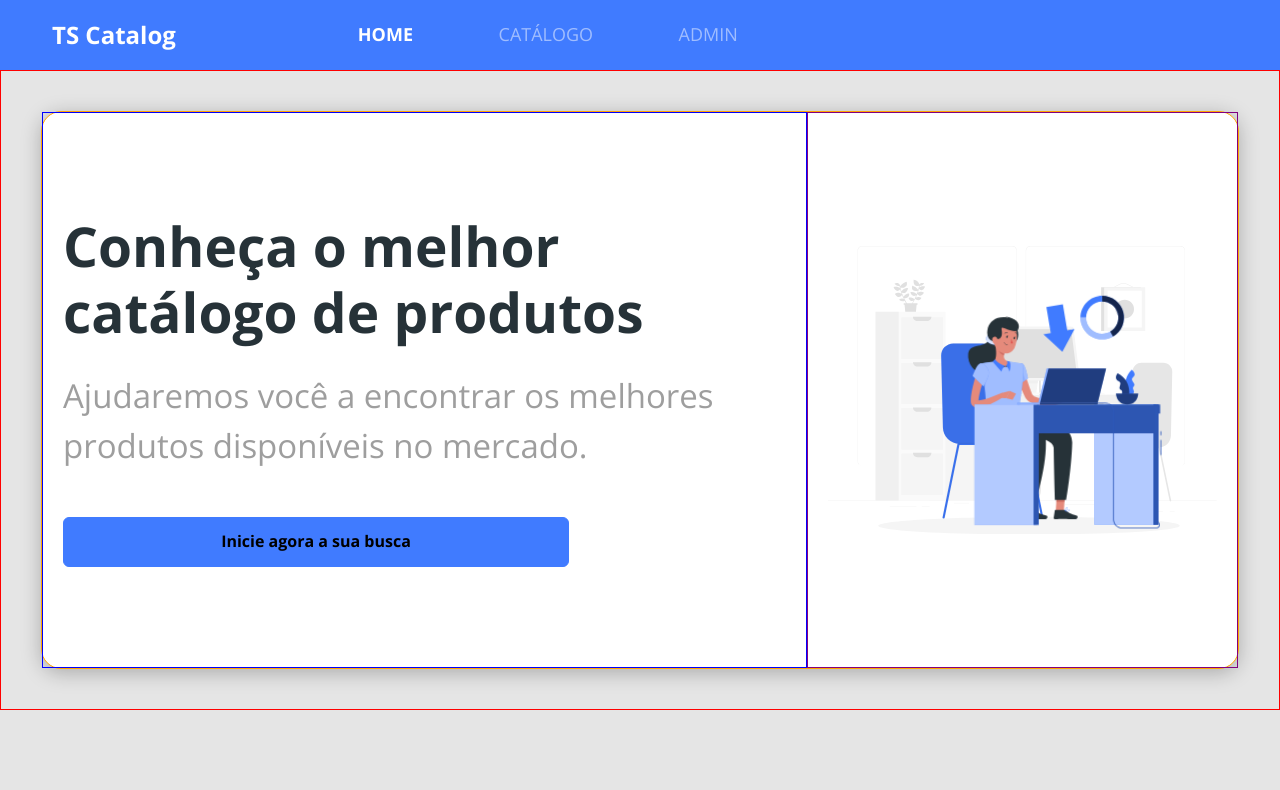
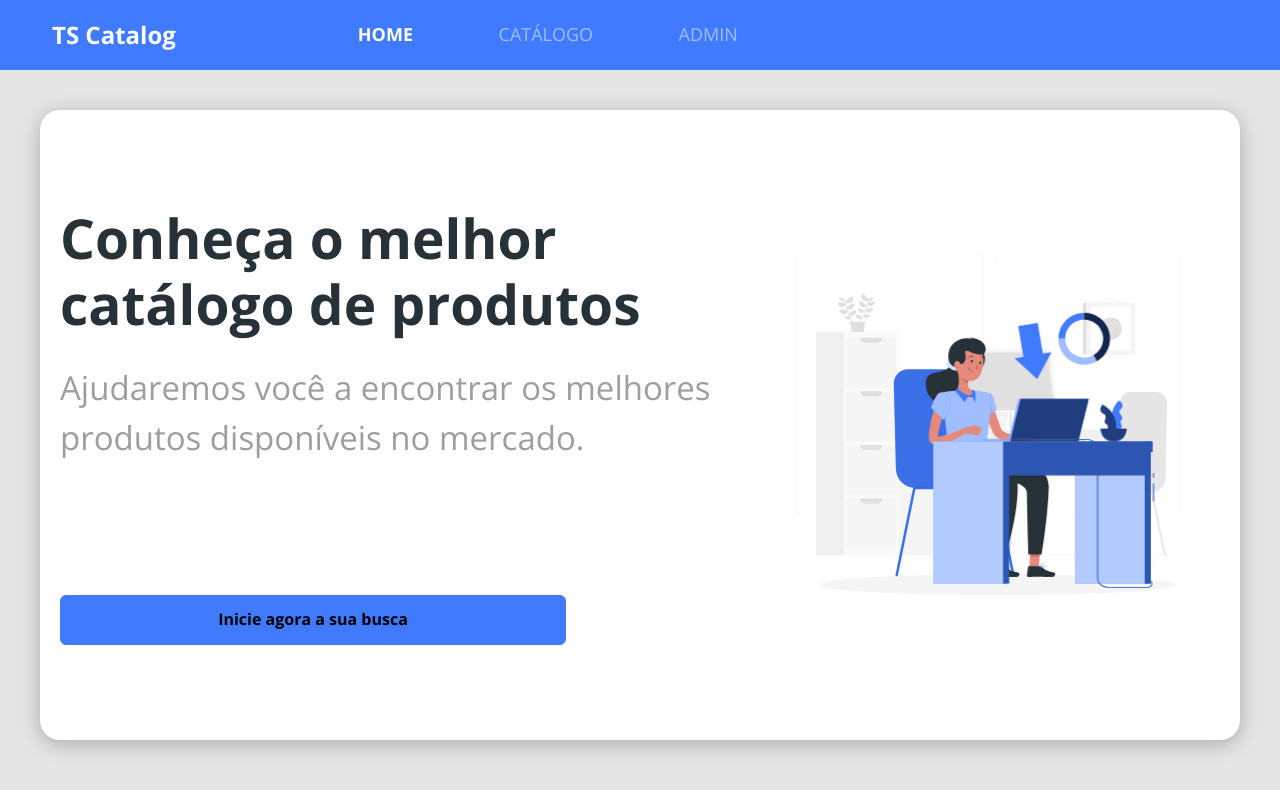
Before and after one commit to T-G0nc4lv3s/bds01-reactjs, a React (Create React App) app in the folder frontweb/: page / in a window 1280 px wide. Shown: the top 790 px of the page. Built offline with nearby package versions, Linux system fonts and the light colour scheme.

Commit message:
Responsiveness up to 1400px

```diff
--- a/frontweb/src/pages/Home/styles.css
+++ b/frontweb/src/pages/Home/styles.css
@@ -1,14 +1,12 @@
 .home-container {
   padding: 10px;
   font-size: 25px;
-  border: 1px solid red;
   text-align: center;
 }
 
 .home-card {
   display: flex;
   flex-direction: column-reverse;
-  border: 1px solid orange;
   background: #fff;
   border-radius: 20px;
   box-shadow: 0px 4px 20px rgba(0, 0, 0, 0.25);
@@ -19,7 +17,6 @@
   flex-direction: column;
   align-items: center;
   padding: 10px 10px 60px 10px;
-  border: 1px solid blue;
 }
 
 .home-content-container h1 {
@@ -38,7 +35,6 @@
 
 .home-image-container {
   padding: 50px 15px;
-  border: 1px solid purple;
 }
 
 .home-image-container svg {
@@ -109,6 +105,8 @@
 @media (min-width: 1200px) {
   .home-card {
     flex-direction: row;
+    justify-content: space-around;
+    padding: calc(((85vh - 480px) / 2) - 25px) 0;
   }
 
   .home-content-container {
@@ -116,10 +114,12 @@
     text-align: left;
     flex-flow: wrap;
     align-content: space-between;
-    padding: 100px 20px;
+    padding: 20px;
+    height: 480px;
+    width: 700px;
   }
 
-  .home-image-container{
+  .home-image-container {
     display: flex;
     align-items: center;
     padding: 20px;
@@ -129,3 +129,9 @@
     width: 100%;
   }
 }
+
+@media (min-width: 1400px) {
+  .home-image-container svg {
+    width: 480px;
+  }
+}
```
